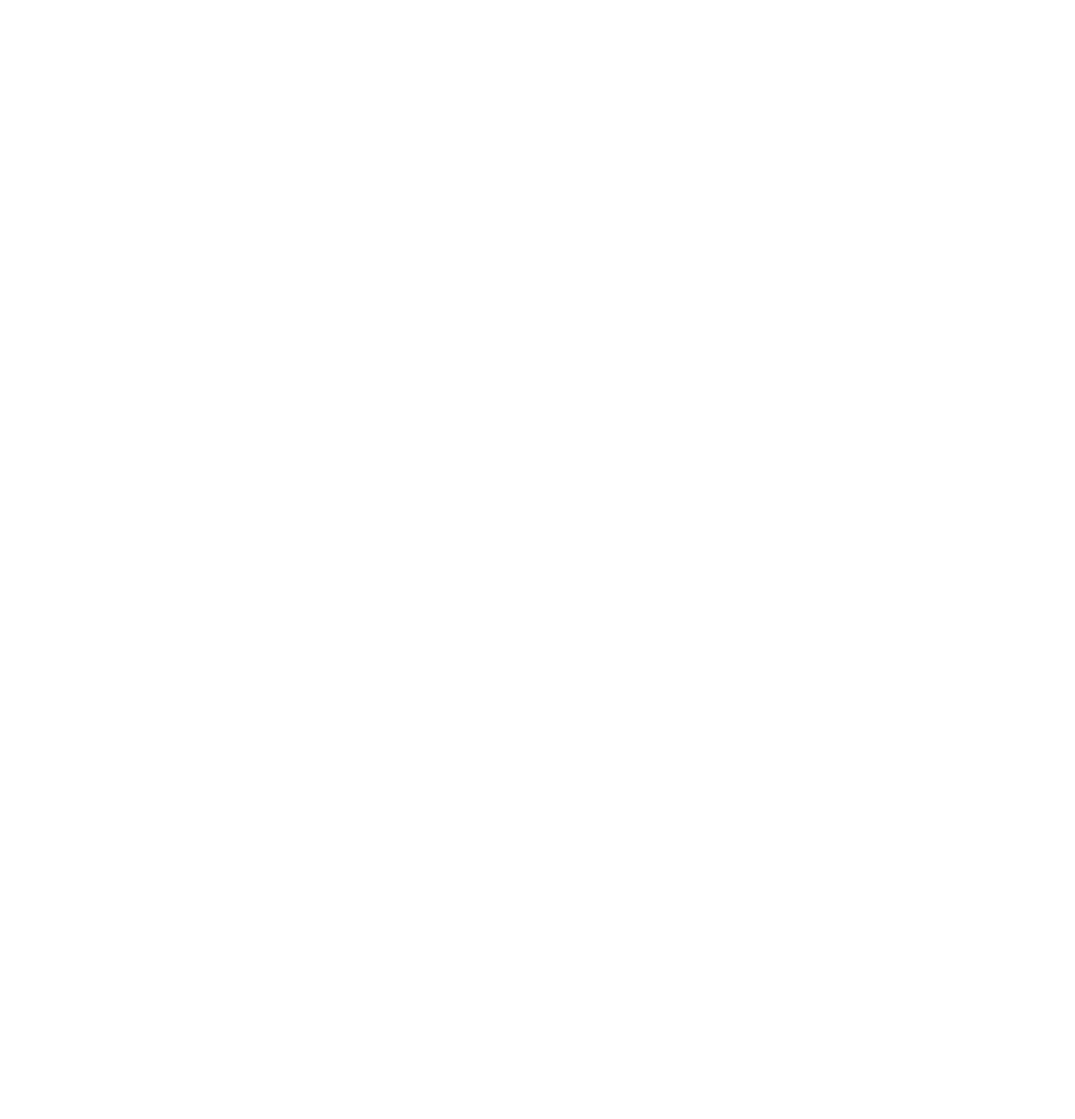
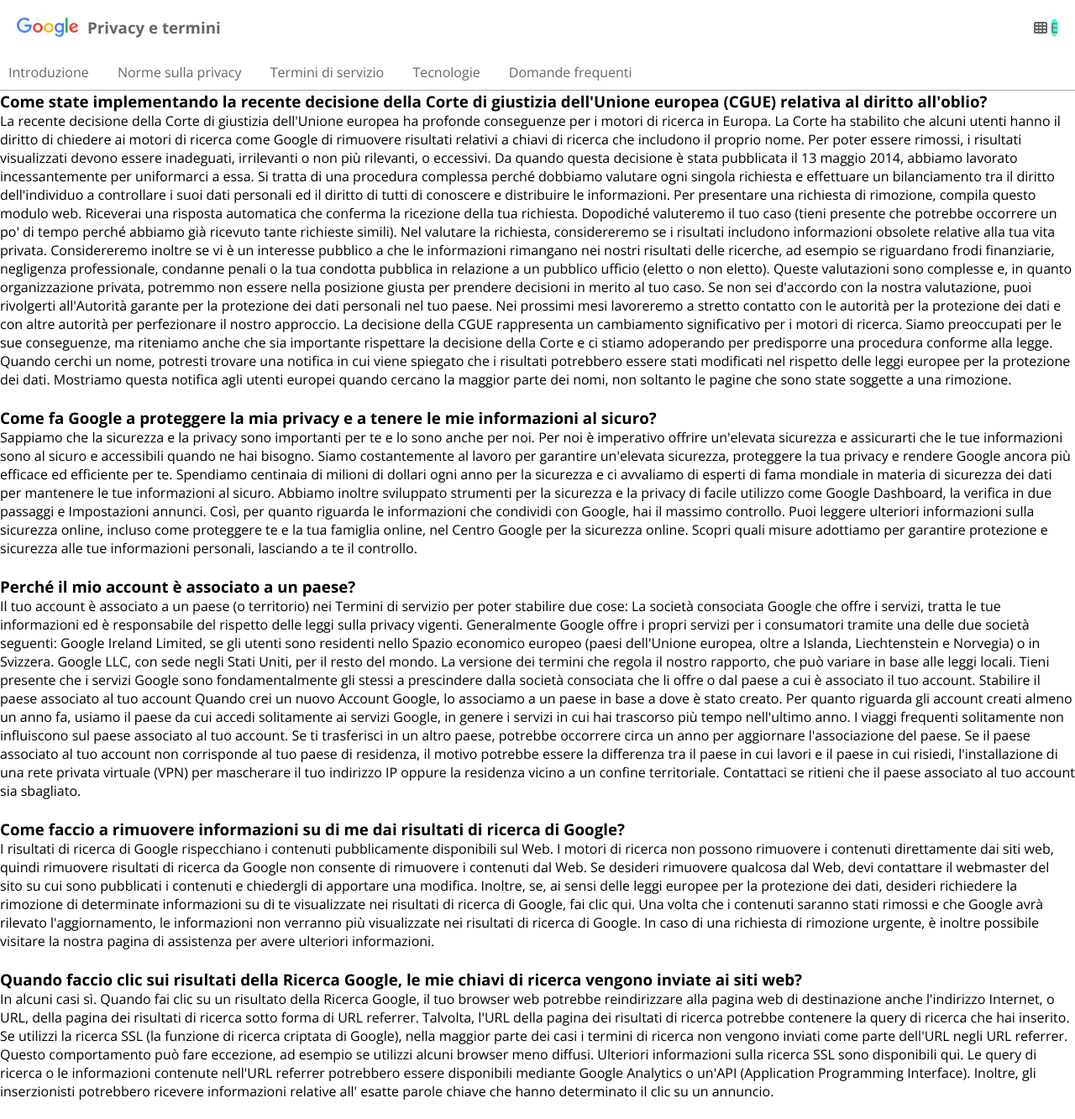
Before and after one commit to eliaraguso/php-google-faq, a PHP site: page / in a window 1280 px wide. Before the commit the page is empty. Shown: the whole page at 84% size. Before the commit the page ends 800 px from the top, so only its background shows below. Run offline with PHP 8.4, Linux system fonts and the light colour scheme.

Commit message:
stampate faqs

```diff
--- a/index.php
+++ b/index.php
@@ -63,14 +63,42 @@ $faqs = [
     <link rel="preconnect" href="https://fonts.googleapis.com">
     <link rel="preconnect" href="https://fonts.gstatic.com" crossorigin>
     <link href="https://fonts.googleapis.com/css2?family=Open+Sans:ital,wght@0,300;0,400;0,500;0,600;0,700;0,800;1,300;1,400;1,500;1,600;1,700;1,800;1,324&display=swap" rel="stylesheet">
+    <link rel="stylesheet" href="https://cdnjs.cloudflare.com/ajax/libs/font-awesome/6.0.0-beta2/css/all.min.css" integrity="sha512-YWzhKL2whUzgiheMoBFwW8CKV4qpHQAEuvilg9FAn5VJUDwKZZxkJNuGM4XkWuk94WCrrwslk8yWNGmY1EduTA==" crossorigin="anonymous" referrerpolicy="no-referrer" />
 </head>
 
 <body>
+    <header>
+        <div id="header-top">
+            <div id="header-top-left">
+                <img src="./googlelogo_clr_74x24px.svg" alt="Google logo image">
+                <h3>Privacy e termini</h3>
+            </div>
+            <div id="header-top-right">
+                <a href="#"><i class="fas fa-th"></i></a>
+                <div id="user-logo">E</div>
+            </div>
+        </div>
+        <div id="header-bottom">
+            <ul>
+                <li><a href="#">Introduzione</a></li>
+                <li><a href="#">Norme sulla privacy</a></li>
+                <li><a href="#">Termini di servizio</a></li>
+                <li><a href="#">Tecnologie</a></li>
+                <li><a href="#">Domande frequenti</a></li>
 
+            </ul>
+        </div>
 
-
-
-
+    </header>
+    <main>
+        <div class="container">
+            <?php foreach ($faqs as $faq) { ?>
+                <h3><?php echo $faq["domanda"]; ?></h3>
+                <p class="risposta"><?php echo $faq["risposta"]; ?></p>
+                <br>
+            <?php } ?>
+        </div>
+    </main>
 
 </body>
 
--- a/style.css
+++ b/style.css
@@ -9,3 +9,56 @@
 body {
     font-family: 'Open Sans', sans-serif;
 }
+
+/* Header */
+header {
+    border-bottom: 1px solid rgb(167, 167, 167);
+}
+#header-top {
+    display: flex;
+    justify-content: space-between;
+    /* border: 5px solid red; */
+    align-items: center;
+    padding: 20px 20px;
+}
+
+#header-top-left {
+    /* border: 1px solid red; */
+    display: flex;
+    align-items: center;
+}
+
+#header-top-left img {
+    margin-right: 10px;
+}
+
+#header-top #user-logo {
+    background-color: rgb(74, 255, 216);
+    border-radius: 50%;
+    /* padding: px; */
+}
+
+#header-top img,
+#header-top h3,
+#header-top a,
+#header-top #user-logo,
+#header-bottom li,
+#header-bottom a {
+    display: inline-block;
+    color: rgb(102, 102, 102);
+    text-decoration: none;
+}
+
+
+#header-bottom {
+    padding: 10px 10px;
+    /* border: 5px solid red; */
+
+}
+#header-bottom ul {
+    list-style: none;
+}
+
+#header-bottom li {
+    margin-right: 30px;
+}
```
